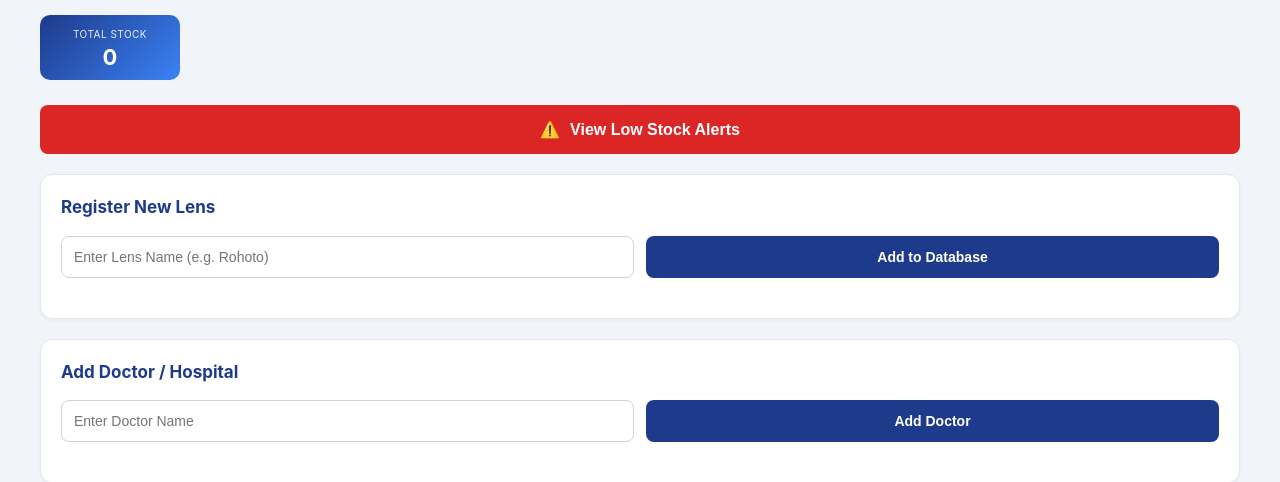
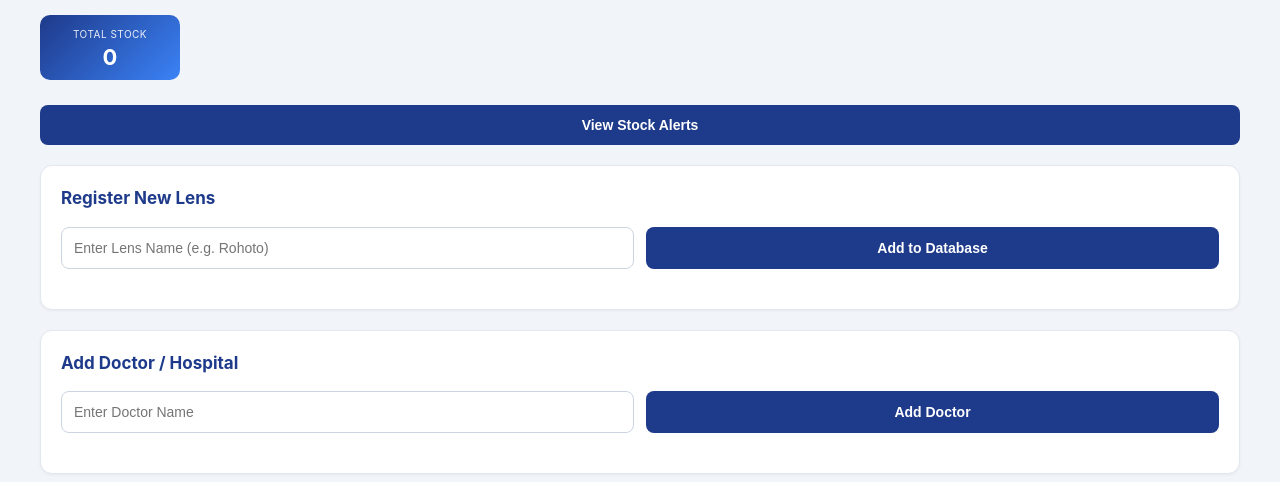
Before and after one commit to Hassnat07/inventory-system, a Flask app: page /portal/inventory/ in a window 1280 px wide. Shown: the top 482 px of the page. Run offline with Flask 3, Linux system fonts and the light colour scheme; the visitor is signed in with stand-in values (Sample User, id 1); data that the repository does not hold is empty; some libraries are stand-ins or nearby versions.

Commit message:
Update inventory.html

```diff
--- a/templates/inventory.html
+++ b/templates/inventory.html
@@ -340,11 +340,11 @@
     }, 5000);
     </script>
     <!-- LOW STOCK ALERT BUTTON -->
+<!-- LOW STOCK ALERT BUTTON -->
 <div style="margin-bottom: 20px;">
     <a href="{{ url_for('inventory.low_stock_alert') }}" style="text-decoration: none;">
-        <button type="button" style="background: #dc2626; width: 100%; padding: 15px; font-size: 16px; display: flex; align-items: center; justify-content: center; gap: 10px;">
-            <span>⚠️</span>
-            <span>View Low Stock Alerts</span>
+        <button type="button" style="background: var(--primary); width: 100%; padding: 12px; font-size: 14px; font-weight: 600; border-radius: 8px; border: none; cursor: pointer;">
+            View Stock Alerts
         </button>
     </a>
 </div>
```
